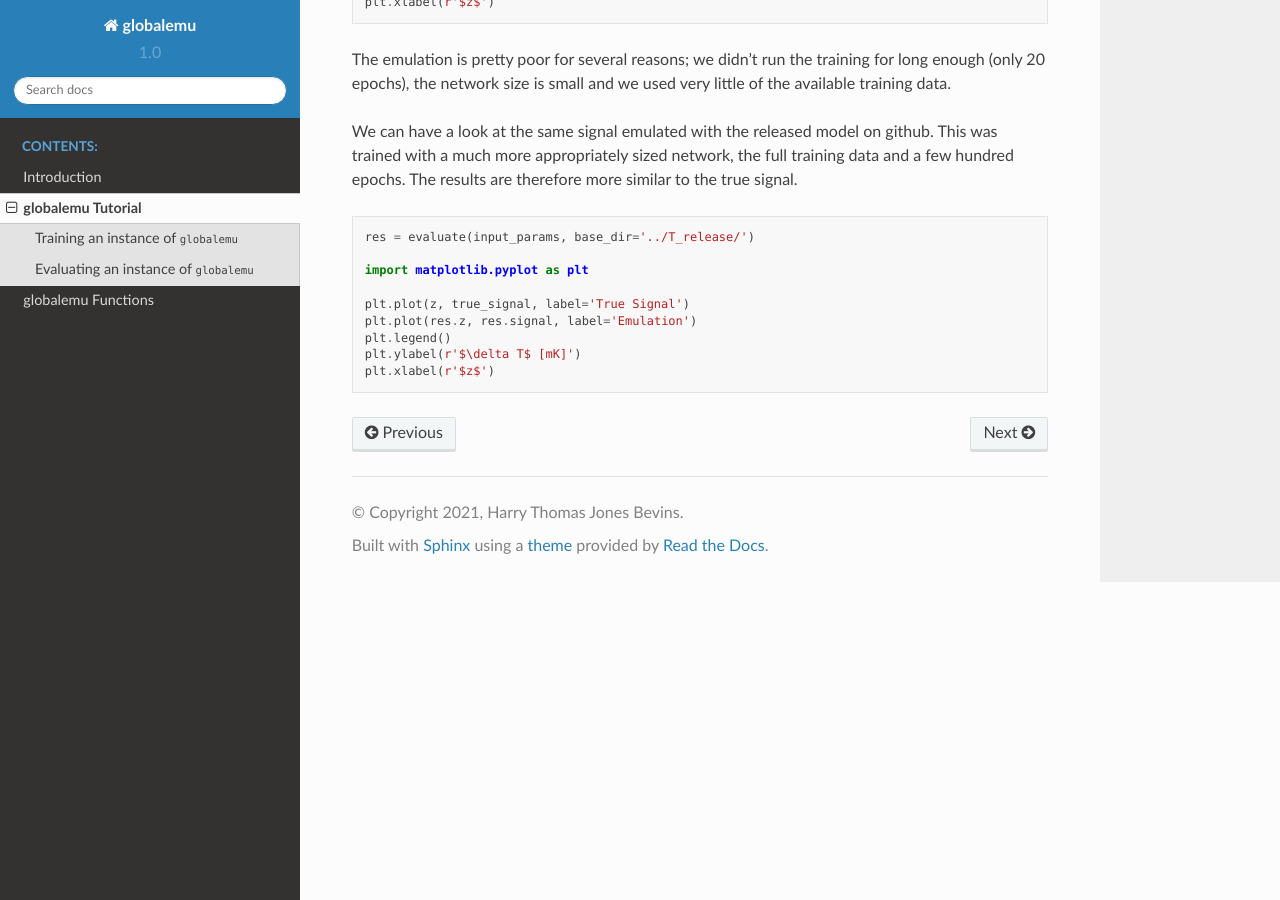
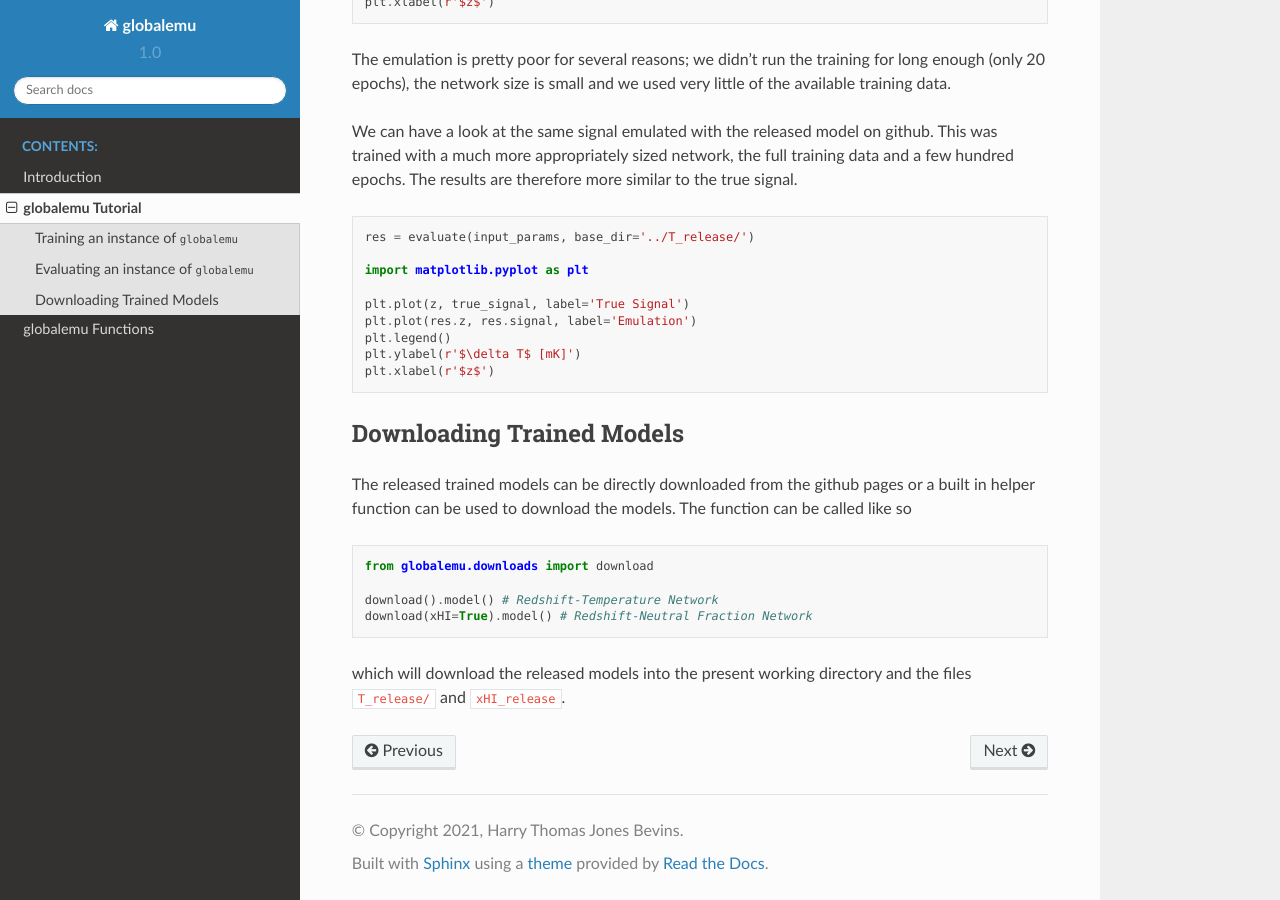
Before and after one commit to htjb/globalemu, a Sphinx documentation site: the page built from docs/source/tutorial.rst, in a window 1280 px wide and 900 px high, scrolled down 2536 px. Built offline with Sphinx 7.4.7 and the Read the Docs theme 2.0.0, drawn with Linux system fonts in a browser that asks for light colours.

Commit message:
edits to downloads code and addition of related documentation/tutorial

```diff
--- a/README.rst
+++ b/README.rst
@@ -62,8 +62,8 @@ or installing via the github repository:
 
   from globalemu.downloads import download
 
-  download(False).model() # Redshift-Temperature Network
-  download(True).model() # Redshift-Neutral Fraction Network
+  download().model() # Redshift-Temperature Network
+  download(xHI=True).model() # Redshift-Neutral Fraction Network
 
 which will produce two files in your working directory 'T_release/' and
 'xHI_release/'. Each file has the respective network model in and related
--- a/docs/source/tutorial.rst
+++ b/docs/source/tutorial.rst
@@ -155,3 +155,20 @@ similar to the true signal.
 
 .. image::
   :alt: other graph from notebook
+
+Downloading Trained Models
+~~~~~~~~~~~~~~~~~~~~~~~~~~
+
+The released trained models can be directly downloaded from the github
+pages or a built in helper function can be used to download the models.
+The function can be called like so
+
+.. code:: python
+
+  from globalemu.downloads import download
+
+  download().model() # Redshift-Temperature Network
+  download(xHI=True).model() # Redshift-Neutral Fraction Network
+
+which will download the released models into the present working directory
+and the files ``T_release/`` and ``xHI_release``.
```
Also changed, not shown: docs/source/functions.rst (+8 -2 lines), 2 other files.
